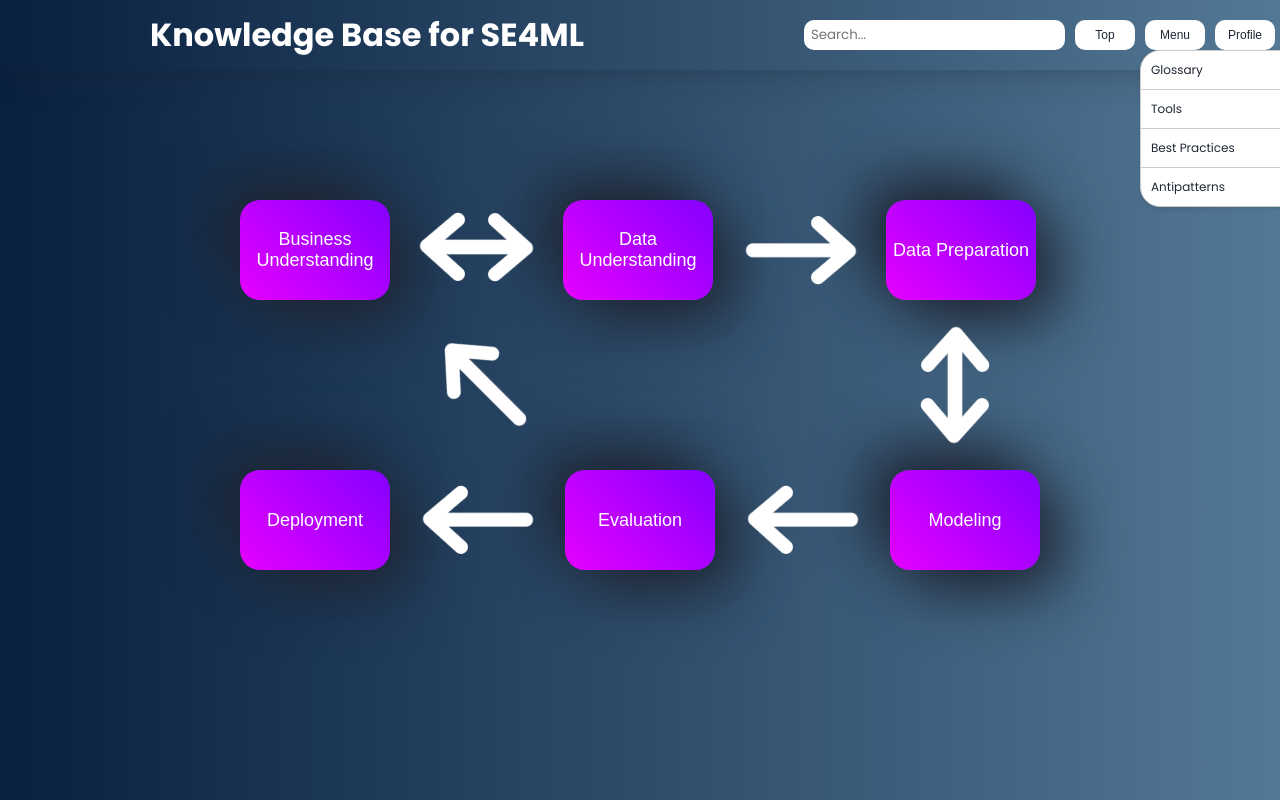
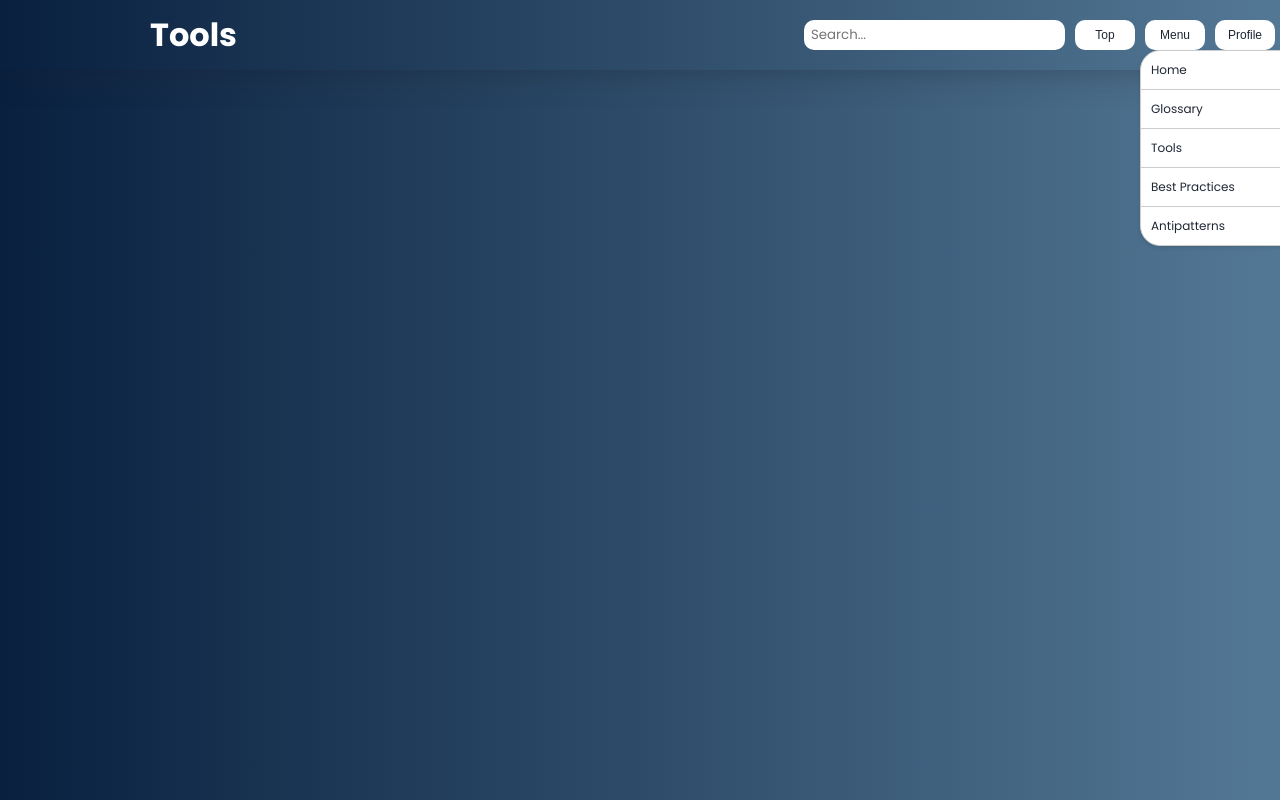
Before and after one commit to ennorondo/Knowledge-Base-4-ML, a React (Create React App) app: page /tools in a window 1280 px wide. Both pictures are taken after a click on the button "Menu". Shown: the top 800 px of the page. Built offline with nearby package versions, Linux system fonts and the light colour scheme.

Commit message:
added glossary and tool page and enabled navigation to them

```diff
--- a/src/App.js
+++ b/src/App.js
@@ -1,21 +1,27 @@
 import React from "react"
-import './App.css';
-import './components/Navbar.css'
-import './components/MLDP.css'
-import './components/ProcessViews.css'
-import './components/features/MenuButton.css'
-import Navbar from "./components/Navbar.js"
-import DevelopmentProcess from './components/MLDP.js';
-import AllProcessViews from './components/ProcessViews.js';
-import './components/features/ToolButton.css'
+
+//Pages
+import { BrowserRouter as Router, Route, Routes } from 'react-router-dom';
+import HomePage from "./components/pages/Home";
+import GlossaryPage from "./components/pages/Glossary";
+import ToolPage from "./components/pages/Tools";
+//import ToolPage from "./components/pages/Tools";
+
+
 
 
 export default function App() {
   return (
     <div className="App">
-        <Navbar />
-        <DevelopmentProcess />
-        <AllProcessViews />
+      <Router>
+        <div>
+          <Routes>
+            <Route path="/glossary" element={<GlossaryPage />} />
+            <Route path="/" element={<HomePage />} />
+            <Route path="/tools" element={<ToolPage />} />
+          </Routes>
+        </div>
+      </Router>
     </div>
   );
 }
--- a/src/components/Navbar.js
+++ b/src/components/Navbar.js
@@ -2,12 +2,12 @@ import React from "react"
 import ScrollToTopButton from "./features/ScrollToTopButton"
 import MenuButton from './features/MenuButton';
 
-export default function Navbar() {
+export default function Navbar(props) {
   return (
     <div className="navbar">
       <div className="title">
 
-        <h1 >Knowledge Base for SE4ML</h1>
+        <h1 >{props.name}</h1>
       </div>
       <div className="menu-profile">
         <input className="search-bar" type="search" id="search" name="q" placeholder="Search..." />
--- a/src/components/features/MenuButton.js
+++ b/src/components/features/MenuButton.js
@@ -1,4 +1,5 @@
 import React, { useState } from 'react';
+import { Link } from 'react-router-dom';
 
 export default function MenuButton() {
   const [isMenuOpen, setIsMenuOpen] = useState(false);
@@ -20,10 +21,13 @@ export default function MenuButton() {
         <div className="menu" onBlur={closeMenu}>
           <ul>
             <li>
-              <a href="/">Glossary</a>
+              <Link to="/">Home</Link>
             </li>
             <li>
-              <a href="/page1">Tools</a>
+              <Link to="/glossary">Glossary</Link>
+            </li>
+            <li>
+              <Link to="/tools">Tools</Link>
             </li>
             <li>
               <a href="/page2">Best Practices</a>
--- a/src/components/pages/Glossary.js
+++ b/src/components/pages/Glossary.js
@@ -1,10 +1,14 @@
 import React from 'react';
+
+//CSS
+import '../Navbar.css'
+
+import Navbar from '../Navbar';
 
 export default function GlossaryPage() {
   return (
     <div>
-      <h1>Glossary Page</h1>
-      {/* Add your content for the About page */}
+      <Navbar name="Glossary"/>
     </div>
   );
 }
--- /dev/null
+++ b/src/components/pages/Home.js
@@ -0,0 +1,24 @@
+import React from 'react';
+
+//CSS
+import '../../App.css';
+import '../Navbar.css'
+import '../MLDP.css'
+import '../ProcessViews.css'
+import '../features/MenuButton.css'
+import '../features/ToolButton.css'
+
+//Components
+import Navbar from "../Navbar.js"
+import DevelopmentProcess from '../MLDP.js';
+import AllProcessViews from '../ProcessViews.js';
+
+export default function HomePage() {
+  return (
+    <div>
+      <Navbar name="Knowledge Base for SE4ML"/>
+      <DevelopmentProcess />
+      <AllProcessViews />
+    </div>
+  );
+}
--- a/src/components/pages/Tools.js
+++ b/src/components/pages/Tools.js
@@ -1,10 +1,14 @@
 import React from 'react';
+
+//CSS
+import '../Navbar.css'
+
+import Navbar from '../Navbar';
 
 export default function ToolPage() {
   return (
     <div>
-      <h1>Tool Page</h1>
-      {/* Add your content for the Home page */}
+      <Navbar name="Tools"/>
     </div>
   );
 }
```
